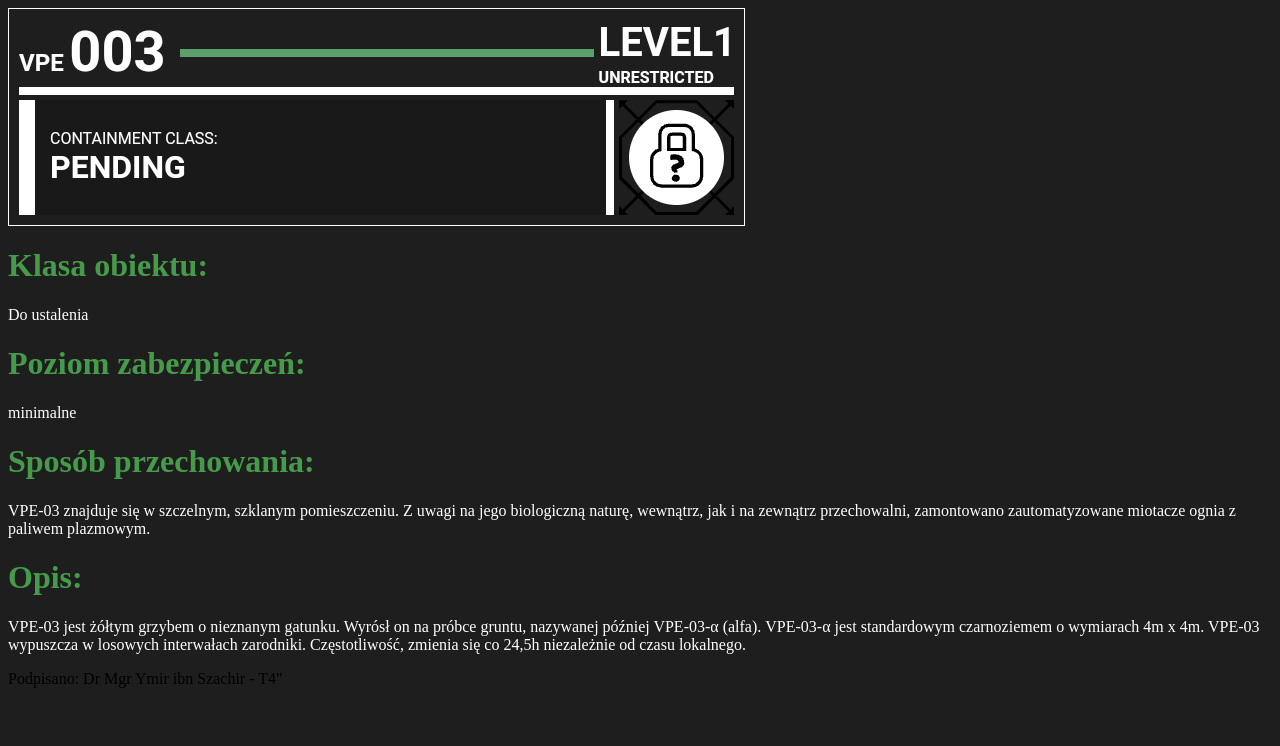
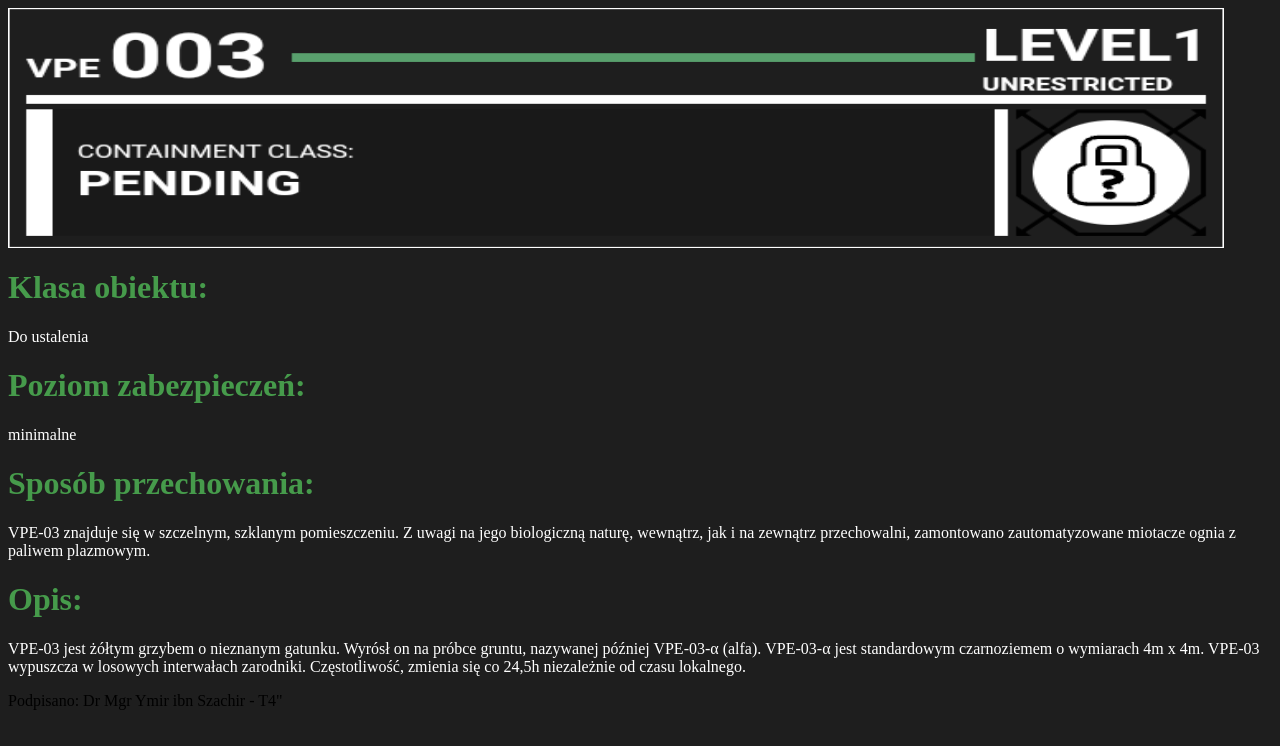
Before and after one commit to PawelRajkiewicz/StarWarsPDA, a plain HTML site: page assets/VPE-003 T1 V1/VPE-003 T1 V1.html in a window 1280 px wide. Drawn offline with Linux system fonts and the light colour scheme.

Commit message:
modified:   assets/Subpage style.css

```diff
--- a/assets/Subpage style.css
+++ b/assets/Subpage style.css
@@ -13,3 +13,7 @@ h3{
 p{
     color: white;
 }
+img{
+    width: 95vw;
+    height: 30vh;
+}
```
